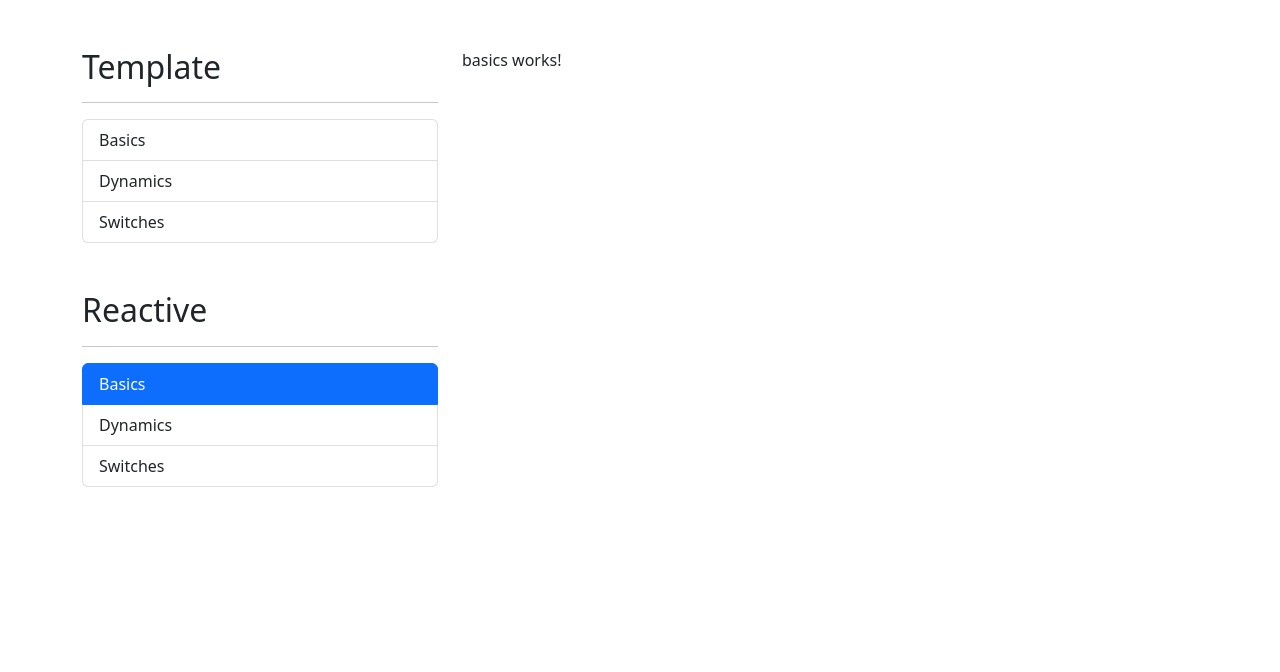
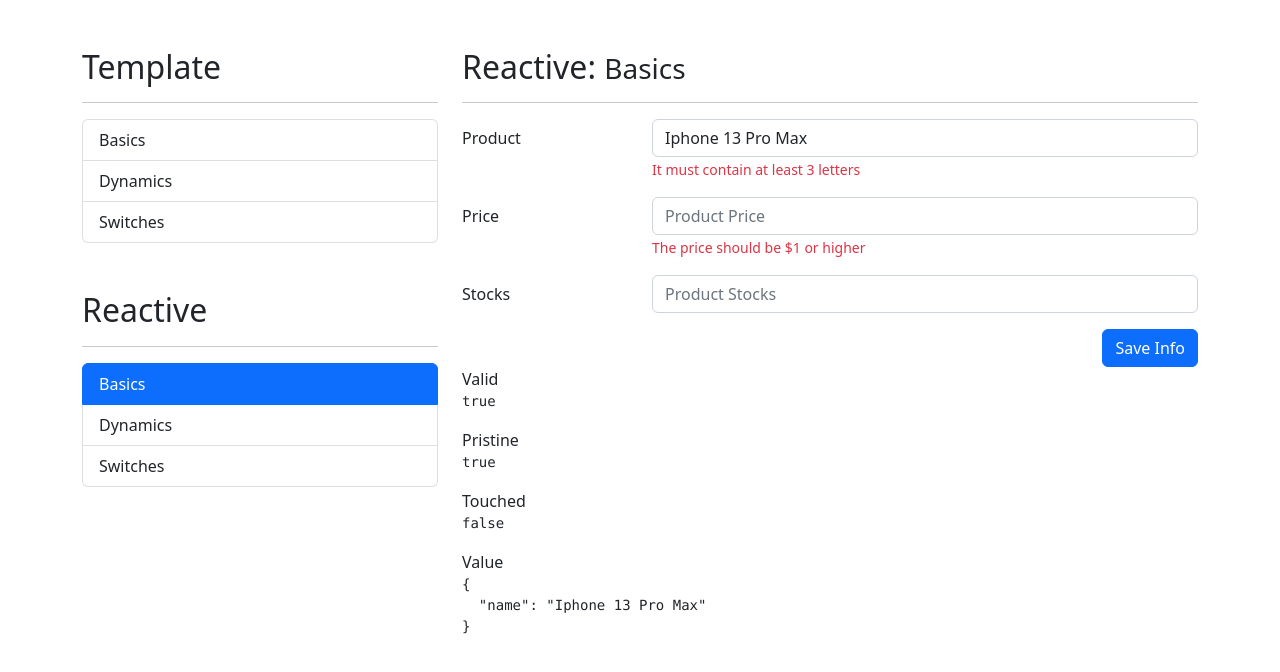
Before and after one commit to ivaan1992/forms_app, an Angular app: page /reactive/basics in a window 1280 px wide. Shown: the top 672 px of the page. Built offline with nearby package versions, Linux system fonts and the light colour scheme.

Commit message:
Create new reactive forms

```diff
--- a/src/app/reactive/basics/basics.component.html
+++ b/src/app/reactive/basics/basics.component.html
@@ -1 +1,79 @@
-<p>basics works!</p>
+<h2>Reactive: <small>Basics</small></h2>
+<hr>
+
+<div class="row">
+  <div class="col">
+    <form autocomplete="off" [formGroup]="myForm">
+
+        <!--Product Input-->
+          <div class="mb-3 row">
+            <label class="col-sm-3 col-form-label">Product</label>
+            <div class="col-sm-9">
+
+              <input type="text"
+                     class="form-control"
+                     formControlName="name"
+                     placeholder="Product Name"
+                     required>
+
+              <span class="form-text text-danger">
+                     It must contain at least 3 letters
+              </span>
+            </div>
+          </div>
+
+        <!--Price Input-->
+        <div class="mb-3 row">
+          <label class="col-sm-3 col-form-label">Price</label>
+          <div class="col-sm-9">
+            <input type="number"
+                   class="form-control"
+                   placeholder="Product Price"
+                   required>
+              <span class="form-text text-danger">
+                      The price should be $1 or higher
+              </span>
+          </div>
+        </div>
+
+         <!--Stock Field-->
+        <div class="mb-3 row">
+          <label class="col-sm-3 col-form-label">Stocks</label>
+          <div class="col-sm-9">
+            <input type="number"
+                   class="form-control"
+                   placeholder="Product Stocks"
+                   required>
+          </div>
+        </div>
+
+         <div class="row">
+          <div class="col">
+            <button type="submit"
+                    class="btn btn-primary float-end">
+              Save Info
+            </button>
+          </div>
+         </div>
+
+    </form>
+  </div>
+</div>
+
+<div class="row">
+  <div class="col">
+
+    <span>Valid</span>
+    <pre>{{ myForm.valid }}</pre>
+
+    <span>Pristine</span>
+    <pre>{{ myForm.pristine }}</pre>
+
+    <span>Touched</span>
+    <pre>{{ myForm.touched }}</pre>
+
+    <span>Value</span>
+    <pre>{{ myForm.value | json }}</pre>
+
+  </div>
+</div>
--- a/src/app/reactive/basics/basics.component.ts
+++ b/src/app/reactive/basics/basics.component.ts
@@ -1,15 +1,17 @@
-import { Component, OnInit } from '@angular/core';
+import { Component } from '@angular/core';
+import { FormControl, FormGroup } from '@angular/forms';
 
 @Component({
   selector: 'app-basics',
   templateUrl: './basics.component.html',
   styleUrls: []
 })
-export class BasicsComponent implements OnInit {
+export class BasicsComponent {
+  myForm: FormGroup = new FormGroup({
+    'name': new FormControl('Iphone 13 Pro Max')
+  })
+
 
   constructor() { }
 
-  ngOnInit(): void {
-  }
-
 }
--- a/src/app/reactive/dynamics/dynamics.component.html
+++ b/src/app/reactive/dynamics/dynamics.component.html
@@ -1 +1,78 @@
-<p>dynamics works!</p>
+<h2>Reactive: <small>Dynamics</small></h2>
+<hr>
+
+
+<form>
+
+      <!--Name-->
+
+  <div class="mb-3 row">
+    <label class="col-sm-3 col-form-label">Name</label>
+
+    <div class="col-sm-9">
+      <input type="text"
+            class="form-control"
+            placeholder="User's name"
+            required>
+            <span
+               class="form-text text-danger">
+              This input should not be empty
+            </span>
+    </div>
+  </div>
+
+
+        <!--Add Game-->
+  <div class="mb-3 row">
+    <label class="col-sm-3 col-form-label">Add Game</label>
+      <div class="col-sm-9">
+        <div class="input-group">
+          <input class="form-control"
+                placeholder="Add favorite game">
+            <button class="btn btn-outline-warning"
+                    type="button">
+              Add New Game
+            </button>
+        </div>
+      </div>
+  </div>
+
+
+    <!--Game List-->
+
+  <div class="mb-3 row">
+    <label class="col-sm-3 col-form-label">Game List</label>
+
+    <div class="col-sm-9">
+
+      <div class="input-group mb-3">
+
+        <input class="form-control mb-3"
+               required>
+        <button class="btn btn-outline-danger"
+               type="button">
+         Delete Game
+       </button>
+
+      </div>
+
+
+
+    </div>
+  </div>
+
+  <div class="row">
+    <div class="col-sm-12">
+      <button type="button"
+              class="btn btn-primary float-end">
+        Save
+      </button>
+    </div>
+  </div>
+
+
+</form>
+
+<!--
+<span>Person</span>
+<pre>{{ person | json }}</pre> -->
--- a/src/app/reactive/reactive.module.ts
+++ b/src/app/reactive/reactive.module.ts
@@ -1,5 +1,6 @@
 import { NgModule } from '@angular/core';
 import { CommonModule } from '@angular/common';
+import { ReactiveFormsModule } from '@angular/forms';
 
 import { ReactiveRoutingModule } from './reactive-routing.module';
 import { BasicsComponent } from './basics/basics.component';
@@ -15,6 +16,7 @@ import { SwitchesComponent } from './switches/switches.component';
   ],
   imports: [
     CommonModule,
+    ReactiveFormsModule,
     ReactiveRoutingModule
   ]
 })
--- a/src/app/reactive/switches/switches.component.html
+++ b/src/app/reactive/switches/switches.component.html
@@ -1 +1,103 @@
-<p>switches works!</p>
+<h2>Reactive:<small>Switches</small></h2>
+<hr>
+
+
+<form>
+
+  <!-- Radios -->
+
+  <div class="row mb-3">
+    <label class="col-sm-3 col-form-label">Genre</label>
+    <div class="col-sm-9">
+
+      <div class="form-check">
+        <input class="form-check-input"
+               type="radio"
+               id="radioMale"
+               required>
+
+        <label class="form-check-label" for="flexRadioDefault1">
+             Male
+        </label>
+      </div>
+
+      <div class="form-check">
+        <input class="form-check-input"
+               type="radio"
+               id="radioFemale"
+               required>
+        <label class="form-check-label" for="flexRadioDefault2">
+          Female
+        </label>
+      </div>
+
+    </div>
+
+  </div>
+
+  <!-- Switches -->
+
+  <div class="row mb-3">
+    <label class="col-sm-3 col-form-label">Notifications</label>
+    <div class="col-sm-9">
+
+      <div class="form-check form-switch">
+        <input class="form-check-input"
+               type="checkbox"
+               role="switch"
+               id="flexSwitchCheckChecked">
+        <label class="form-check-label" for="flexSwitchCheckChecked">I would like to receive notifications</label>
+      </div>
+
+    </div>
+  </div>
+
+    <!-- Checks -->
+
+    <div class="row mb-3">
+      <label class="col-sm-3 col-form-label">Terms & Conditions</label>
+      <div class="col-sm-9">
+
+        <div class="form-check">
+          <input class="form-check-input"
+                 type="checkbox"
+                 id="flexCheckDefault"
+                 required>
+          <label class="form-check-label" for="flexCheckDefault">
+            Agree
+          </label>
+        </div>
+
+      </div>
+    </div>
+
+      <!-- Button -->
+
+      <div class="row">
+        <div class="col">
+          <button class="btn btn-primary float-end">
+            Save Info
+          </button>
+        </div>
+      </div>
+</form>
+
+<!--
+<h5>Form value</h5>
+<pre>{{ mySwitchForm.value | json }}</pre>
+<br>
+
+<h5>Person</h5>
+<pre>{{ person | json }}</pre>
+<br>
+
+<h5>Terms</h5>
+<pre>{{ mySwitchForm.controls.terms.errors | json }}</pre>
+<br>
+
+<h5>Valid</h5>
+<pre>{{ mySwitchForm.valid | json }}</pre>
+<br>
+
+<h5>Conditions:</h5>
+<pre></pre> -->
--- a/src/app/template/basics/basics.component.html
+++ b/src/app/template/basics/basics.component.html
@@ -72,3 +72,25 @@
     </form>
   </div>
 </div>
+
+
+<div class="row">
+  <div class="col">
+
+    <span>Valid</span>
+    <pre>{{ myForm.valid }}</pre>
+
+    <span>Pristine</span>
+    <pre>{{ myForm.pristine }}</pre>
+
+    <span>Touched</span>
+    <pre>{{ myForm.touched }}</pre>
+
+    <span>Value</span>
+    <pre>{{ myForm.value | json }}</pre>
+
+    <span>Custom Directive</span>
+    <pre>{{ myForm.controls.stocks.errors | json }}</pre>
+
+  </div>
+</div>
```
